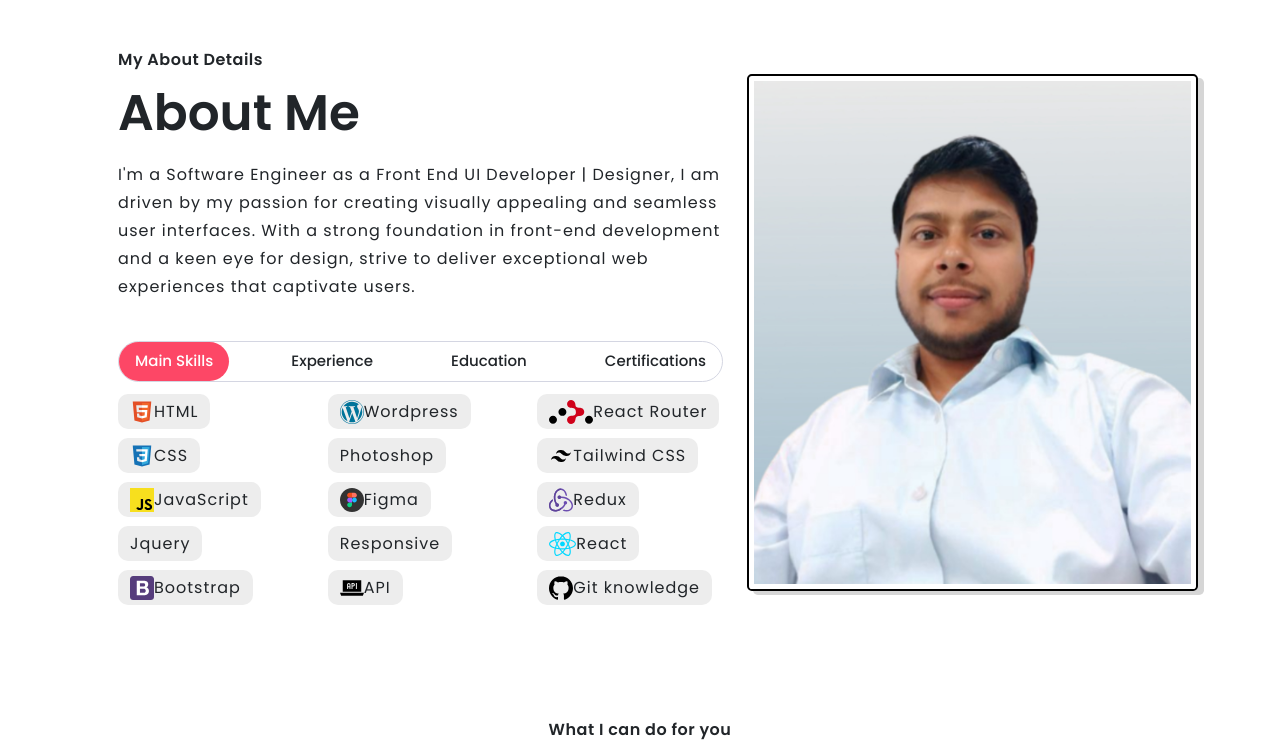
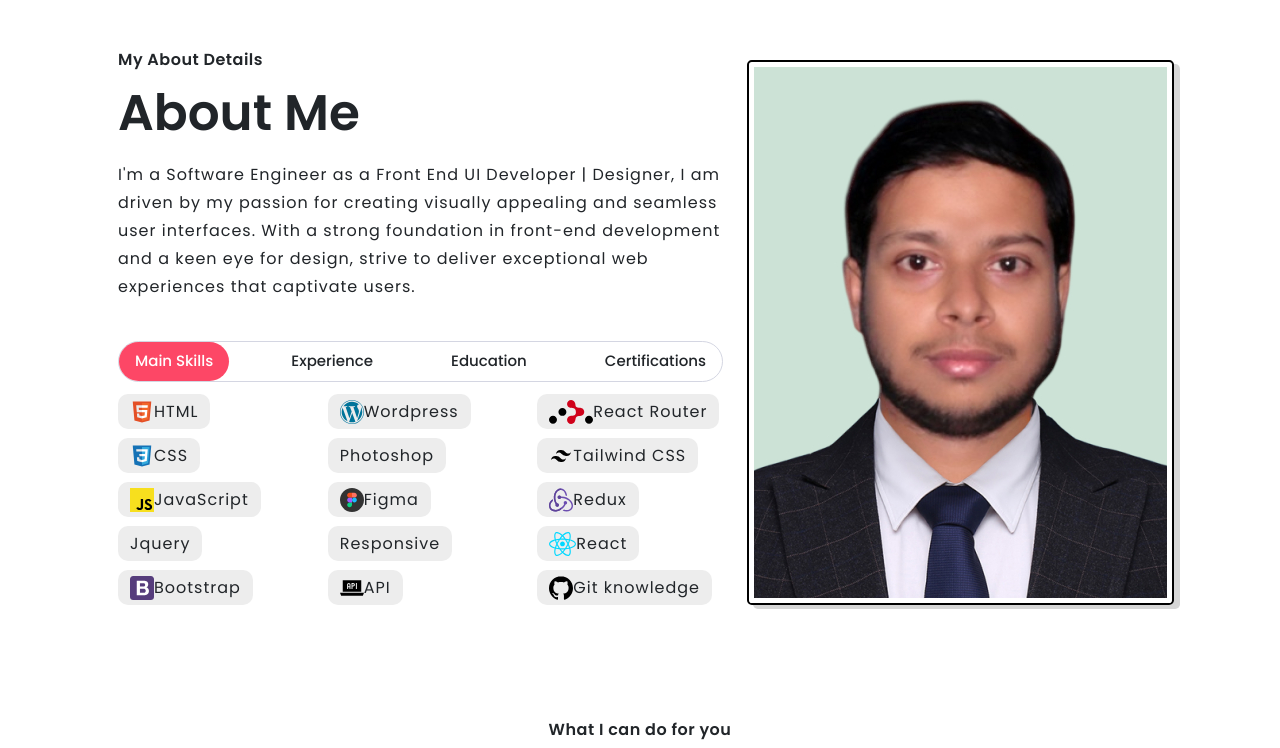
Before and after one commit to Devloper-Pranav/myportfolio, a plain HTML site: page index.html in a window 1280 px wide. Shown: the part 762-1510 px from the top of the page. Drawn offline with nearby package versions, Linux system fonts and the light colour scheme.

Commit message:
Update index.html

```diff
--- a/index.html
+++ b/index.html
@@ -23,7 +23,7 @@
     <!-- Custom Js Link -->
     <script src="js/main.js"></script>
 
-  <!--script>
+  <script>
     document.addEventListener('contextmenu', event => event.preventDefault());
 
     // To disable F12 options
@@ -63,7 +63,7 @@
         e.preventDefault();
         return false;
     });
-</script-->
+</script>
 </head>
 
 <body data-bs-spy="scroll" data-bs-target=".navbar" data-bs-offset="75">
@@ -306,7 +306,7 @@ strive to deliver exceptional web experiences that captivate users.
                 </div>
 
                 <div class="col-lg-5 mb-4 mb-lg-0">
-                    <img decoding="async" src="images/about2.jpg" class="img-fluid rounded-3 commonImg" alt="About Us">
+                    <img decoding="async" src="images/1.jpg" class="img-fluid rounded-3 commonImg" alt="About Us">
                 </div>
 
             </div>
```
